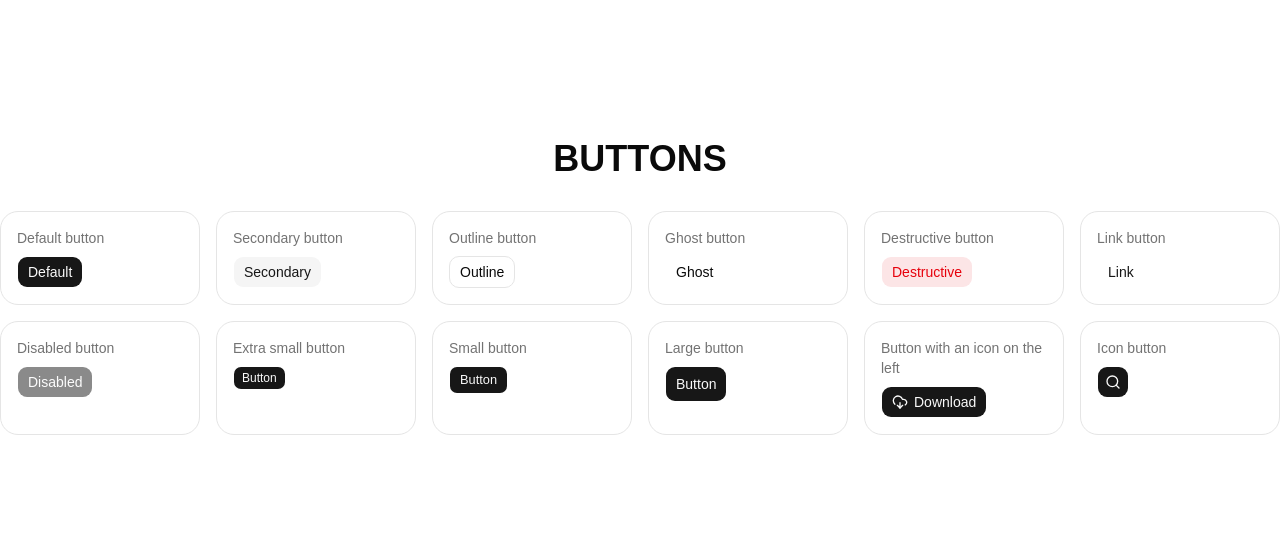
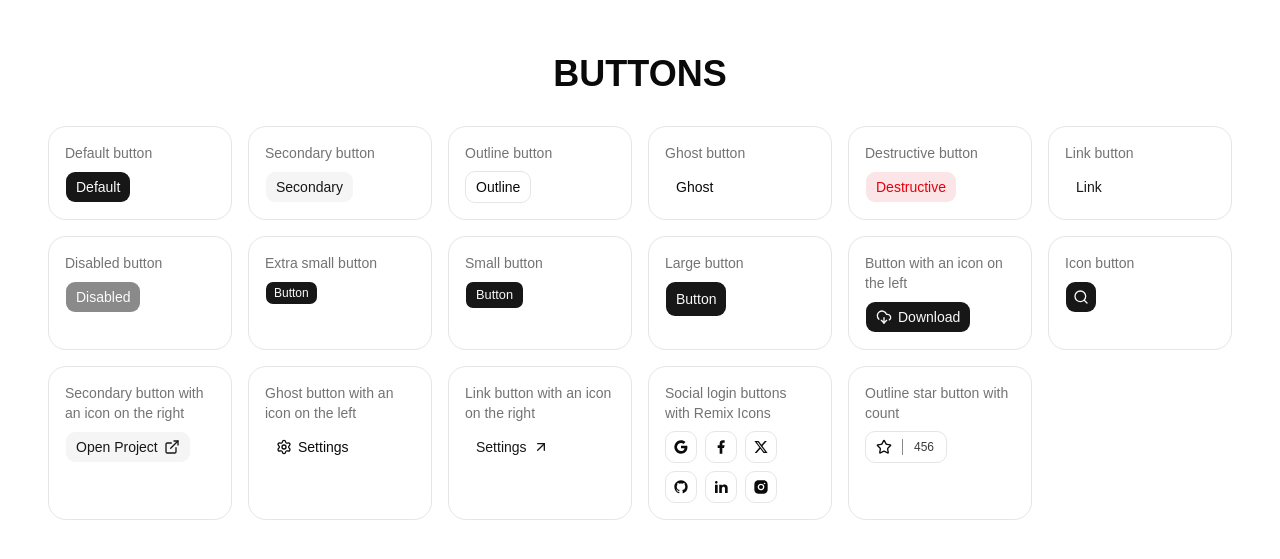
Before and after one commit to ppxb/shadcn-demo, a React (Vite) app: page / in a window 1280 px wide. Shown: the part 113-672 px from the top of the page. Built offline with nearby package versions, Linux system fonts and the light colour scheme.

Commit message:
chore: add remixicon

```diff
--- a/package.json
+++ b/package.json
@@ -15,6 +15,7 @@
   "dependencies": {
     "@base-ui/react": "^1.4.0",
     "@fontsource-variable/geist": "^5.2.8",
+    "@remixicon/react": "^4.9.0",
     "class-variance-authority": "^0.7.1",
     "clsx": "^2.1.1",
     "lucide-react": "^1.8.0",
--- a/src/App.tsx
+++ b/src/App.tsx
@@ -1,9 +1,17 @@
 import { Button } from '@/components/ui/button'
-import { CloudDownload, SearchIcon } from 'lucide-react'
+import {
+  RiFacebookFill,
+  RiGithubFill,
+  RiGoogleFill,
+  RiInstagramFill,
+  RiLinkedinFill,
+  RiTwitterXFill
+} from '@remixicon/react'
+import { ArrowUpRight, CloudDownload, ExternalLink, Search, Settings, Star } from 'lucide-react'
 
 function App() {
   return (
-    <div className="flex h-screen flex-col items-center justify-center gap-8">
+    <div className="flex h-screen flex-col items-center justify-center gap-8 p-12">
       <div className="text-4xl font-bold">BUTTONS</div>
       <div className="grid grid-cols-6 gap-4">
         <div className="flex flex-col items-start gap-2 rounded-2xl border p-4">
@@ -59,7 +67,62 @@ function App() {
         <div className="flex flex-col items-start gap-2 rounded-2xl border p-4">
           <div className="text-sm text-muted-foreground">Icon button</div>
           <Button size="icon">
-            <SearchIcon className="size-4" />
+            <Search className="size-4" />
+          </Button>
+        </div>
+        <div className="flex flex-col items-start gap-2 rounded-2xl border p-4">
+          <div className="text-sm text-muted-foreground">
+            Secondary button with an icon on the right
+          </div>
+          <Button variant="secondary">
+            Open Project
+            <ExternalLink className="size-4" />
+          </Button>
+        </div>
+        <div className="flex flex-col items-start gap-2 rounded-2xl border p-4">
+          <div className="text-sm text-muted-foreground">Ghost button with an icon on the left</div>
+          <Button variant="ghost">
+            <Settings className="size-4" />
+            Settings
+          </Button>
+        </div>
+        <div className="flex flex-col items-start gap-2 rounded-2xl border p-4">
+          <div className="text-sm text-muted-foreground">Link button with an icon on the right</div>
+          <Button variant="link" className="group/link-button">
+            Settings
+            <ArrowUpRight className="size-4 transition-transform group-hover/link-button:rotate-45" />
+          </Button>
+        </div>
+        <div className="flex flex-col items-start gap-2 rounded-2xl border p-4">
+          <div className="text-sm text-muted-foreground">Social login buttons with Remix Icons</div>
+          <div className="flex flex-wrap items-center gap-2">
+            <Button variant="outline" size="icon">
+              <RiGoogleFill aria-hidden="true" />
+            </Button>
+            <Button variant="outline" size="icon">
+              <RiFacebookFill aria-hidden="true" />
+            </Button>
+            <Button variant="outline" size="icon">
+              <RiTwitterXFill aria-hidden="true" />
+            </Button>
+            <Button variant="outline" size="icon">
+              <RiGithubFill aria-hidden="true" />
+            </Button>
+            <Button variant="outline" size="icon">
+              <RiLinkedinFill aria-hidden="true" />
+            </Button>
+            <Button variant="outline" size="icon">
+              <RiInstagramFill aria-hidden="true" />
+            </Button>
+          </div>
+        </div>
+        <div className="flex flex-col items-start gap-2 rounded-2xl border p-4">
+          <div className="text-sm text-muted-foreground">Outline star button with count</div>
+          <Button variant="outline" className="pe-0">
+            <Star className="size-4" />
+            <span className="relative ms-1 px-3 text-xs font-medium opacity-80 before:absolute before:inset-0 before:left-0 before:w-px before:bg-[currentColor]/60">
+              456
+            </span>
           </Button>
         </div>
       </div>
```
Also changed, not shown: 1 other file (tests, documents, lock files or other folders).
